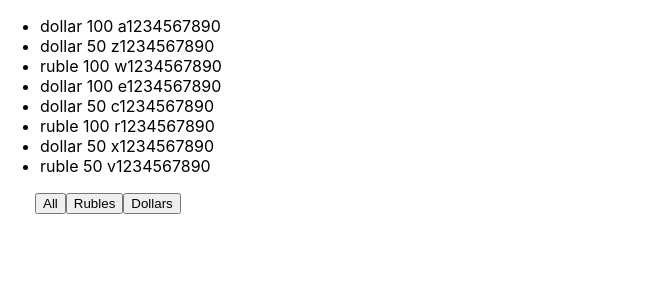
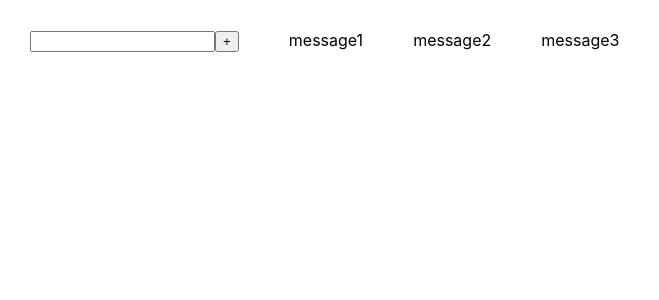
Before and after one commit to AnnAntonova2310/microtasks, a React (Create React App) app: page / in a window 1280 px wide. Shown: the top 300 px of the page, without its empty margins (0-659 px from the left). Built offline with nearby package versions, Linux system fonts and the light colour scheme.

Commit message:
Repetition input (part1)

```diff
--- a/src/App.tsx
+++ b/src/App.tsx
@@ -1,53 +1,30 @@
 import React, {useState} from 'react';
 import './App.css';
 import {NewComponent} from "./NewComponent";
+import {FullInput} from "./Repetition/FullInput";
 
 export type moneyType='All' | 'Ruble' | 'Dollar'
 
 function App() {
-    const [money, setMoney] = useState([
-        {banknote: 'dollar', nominal: 100, number: ' a1234567890'},
-        {banknote: 'dollar', nominal: 50, number: ' z1234567890'},
-        {banknote: 'ruble', nominal: 100, number: ' w1234567890'},
-        {banknote: 'dollar', nominal: 100, number: ' e1234567890'},
-        {banknote: 'dollar', nominal: 50, number: ' c1234567890'},
-        {banknote: 'ruble', nominal: 100, number: ' r1234567890'},
-        {banknote: 'dollar', nominal: 50, number: ' x1234567890'},
-        {banknote: 'ruble', nominal: 50, number: ' v1234567890'},
+    const [message, setMessage] = useState([
+        {message: 'message1'},
+        {message: 'message2'},
+        {message: 'message3'},
     ])
-        let [filter, setFilter]=useState<moneyType>('All')
-    let currentMoney=money
-    if (filter==='Dollar') {
-        currentMoney=money.filter((filteredMoney)=> filteredMoney.banknote==='dollar')
-    }
 
-    if (filter==='Ruble') {
-        currentMoney=money.filter((filteredMoney)=> filteredMoney.banknote==='ruble')
-    }
-
-    const onClickFilterHandler=(filter: moneyType)=>{
-    setFilter(filter)
-    }
     return (
-        <>
-            <NewComponent currentMoney={currentMoney} onClickFilterHandler={onClickFilterHandler}/>
-            {/*<ul>*/}
-            {/*    {currentMoney.map((objFromMoneyArr, index) => {*/}
-            {/*        return (*/}
-            {/*            <li key={index}>*/}
-            {/*                <span> {objFromMoneyArr.banknote}</span>*/}
-            {/*                <span> {objFromMoneyArr.nominal}</span>*/}
-            {/*                <span> {objFromMoneyArr.number}</span>*/}
-            {/*            </li>*/}
-            {/*        )*/}
-            {/*    })}*/}
-            {/*</ul>*/}
-            {/*<div style={{marginLeft: '35px'}}>*/}
-            {/*<button onClick={()=>onClickFilterHandler('All')}>All</button>*/}
-            {/*<button onClick={()=>onClickFilterHandler('Ruble')}>Rubles</button>*/}
-            {/*<button onClick={()=>onClickFilterHandler('Dollar')}>Dollars</button>*/}
+        <div className={'App'}>
+            {/*<div>*/}
+            {/*    <input/>*/}
+            {/*    <button>+</button>*/}
             {/*</div>*/}
-        </>
+            <FullInput/>
+            {message.map((el, index)=> {
+                return (
+                    <div key={index}>{el.message}</div>
+                )
+            })}
+        </div>
 
 
     );
--- /dev/null
+++ b/src/Repetition/FullInput.tsx
@@ -0,0 +1,20 @@
+import React, {ChangeEvent, useState} from 'react';
+
+export const FullInput = () => {
+
+    let [title, setTitle] = useState('')
+    console.log(title)
+    const onChangeInputHandler = (event: ChangeEvent<HTMLInputElement>) => {
+        setTitle(event.currentTarget.value)
+    }
+
+    const onClickHandler=()=>{
+        console.log('+')
+    }
+    return (
+        <div>
+            <input onChange={onChangeInputHandler}/>
+            <button onClick={()=>onClickHandler()}>+</button>
+        </div>
+    );
+};
```
